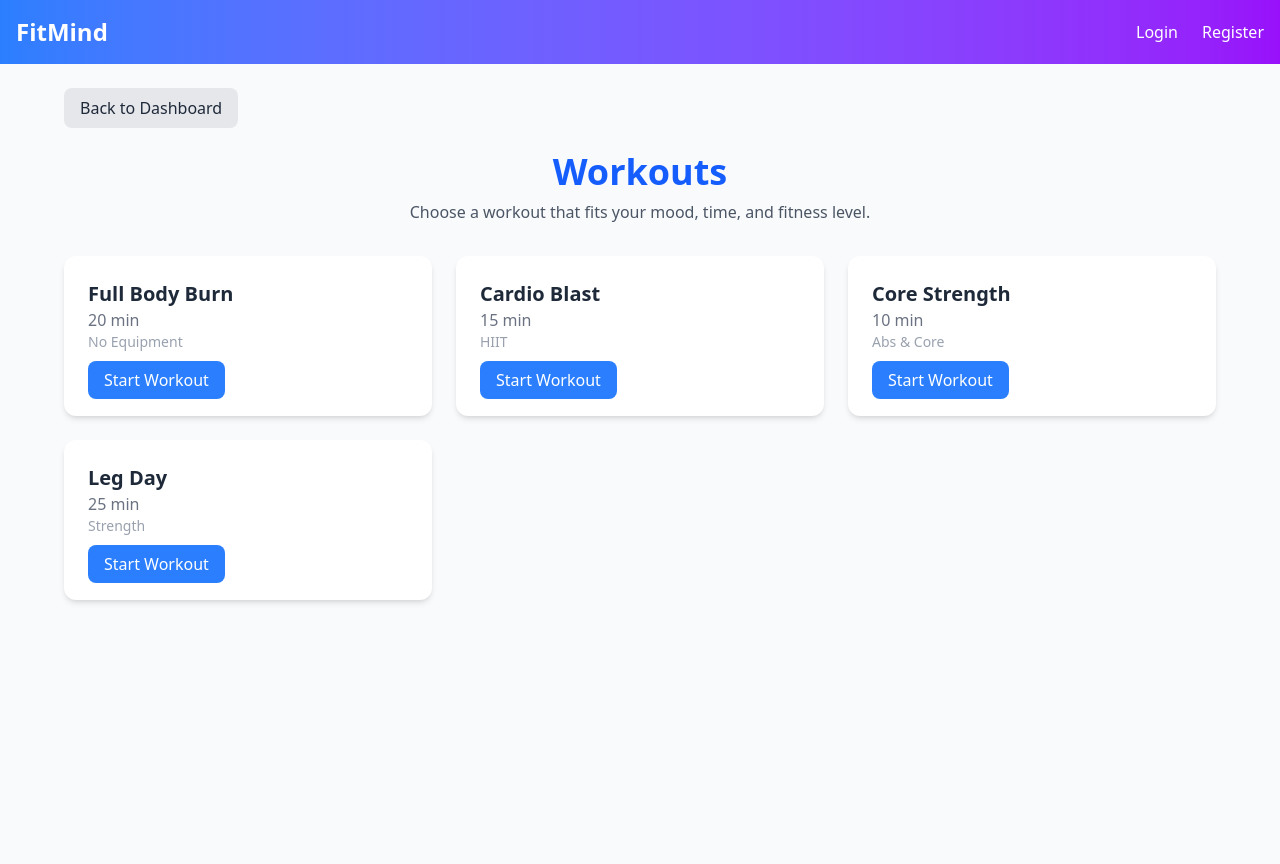
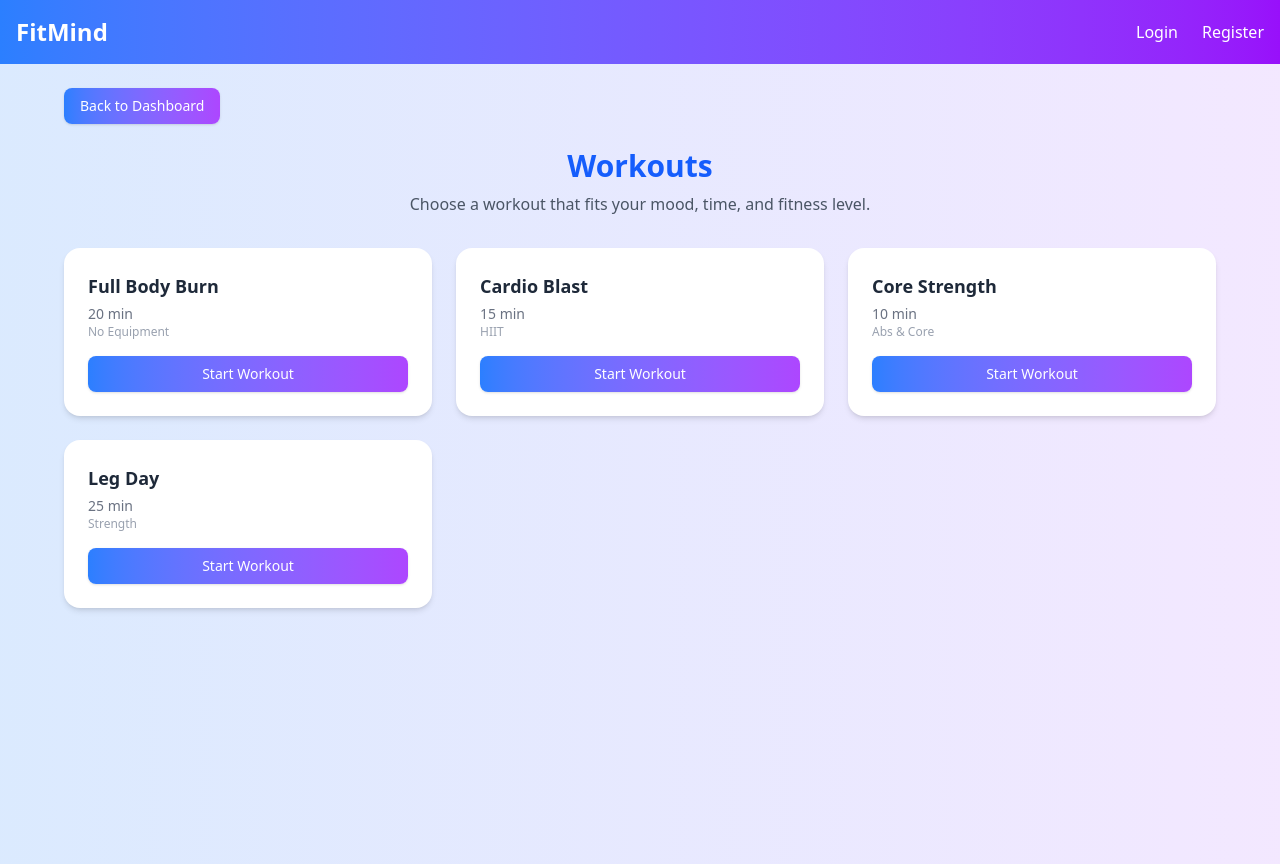
Before and after one commit to ZarinRitu32/FitMind, a React (Vite) app in the folder Frontend/: page /workouts in a window 1280 px wide. Built offline with nearby package versions, Linux system fonts and the light colour scheme.

Commit message:
modified

```diff
--- a/Frontend/src/pages/MentalHealth.jsx
+++ b/Frontend/src/pages/MentalHealth.jsx
@@ -1,29 +1,29 @@
 import { Link, useNavigate } from "react-router-dom";
 
 const activities = [
-  { title:"Morning Meditation",time:"10 min",type:"Guided Audio" },
-  { title:"Deep Breathing Exercise",time:"5 min",type:"Relaxation" },
-  { title:"Gratitude Journaling",time:"15 min",type:"Mindfulness" },
-  { title:"Yoga Flow", time: "20 min",type:"Stretch & Relax" },
+  { title: "Morning Meditation", time: "10 min", type: "Guided Audio" },
+  { title: "Deep Breathing Exercise", time: "5 min", type: "Relaxation" },
+  { title: "Gratitude Journaling", time: "15 min", type: "Mindfulness" },
+  { title: "Yoga Flow", time: "20 min", type: "Stretch & Relax" },
 ];
 
 export default function MentalHealth() {
-  const navigate=useNavigate();
+  const navigate = useNavigate();
 
   return (
-    <div className="min-h-screen bg-gray-50 p-6">
+    <div className="min-h-screen bg-gradient-to-r from-blue-100 to-purple-100 p-6">
       <div className="max-w-6xl mx-auto">
 
         <button
           onClick={() => navigate("/dashboard")}
-          className="mb-6 bg-gray-200 text-gray-800 px-4 py-2 rounded-lg hover:bg-gray-300"
+          className="mb-6 bg-gradient-to-r from-blue-500 to-purple-500 text-white px-4 py-2 rounded-lg font-medium shadow-sm hover:from-blue-600 hover:to-purple-600 transition text-sm"
         >
-          Back to Dashboard
+           Back to Dashboard
         </button>
 
         <div className="mb-8 text-center">
-          <h1 className="text-4xl font-bold text-purple-600">Mental Health</h1>
-          <p className="text-gray-600 mt-2">
+          <h1 className="text-3xl font-extrabold text-purple-600">Mental Health</h1>
+          <p className="text-gray-600 mt-2 text-base">
             Take time to care for your mind as much as your body.
           </p>
         </div>
@@ -32,14 +32,14 @@ export default function MentalHealth() {
           {activities.map((a, i) => (
             <div
               key={i}
-              className="bg-white rounded-xl shadow-md p-6 hover:shadow-lg transition"
+              className="bg-white rounded-2xl shadow-md p-6 hover:shadow-lg hover:scale-[1.02] transition transform"
             >
-              <h2 className="text-xl font-bold text-gray-800">{a.title}</h2>
-              <p className="text-gray-500">{a.time}</p>
-              <p className="text-sm text-gray-400 mb-4">{a.type}</p>
+              <h2 className="text-lg font-semibold text-gray-800">{a.title}</h2>
+              <p className="text-sm text-gray-500 mt-1">{a.time}</p>
+              <p className="text-xs text-gray-400 mb-4">{a.type}</p>
               <Link
                 to="#"
-                className="bg-purple-500 text-white px-4 py-2 rounded-lg hover:bg-purple-600"
+                className="inline-block w-full text-center bg-gradient-to-r from-purple-500 to-purple-600 text-white px-4 py-2 rounded-lg font-medium shadow-sm hover:from-purple-600 hover:to-purple-700 transition text-sm"
               >
                 Try Now
               </Link>
--- a/Frontend/src/pages/Nutrition.jsx
+++ b/Frontend/src/pages/Nutrition.jsx
@@ -1,73 +1,79 @@
 import { useNavigate } from "react-router-dom";
 
-  const bangladeshiPlan = [
+const bangladeshiPlan = [
   {
-    day:"Day 1",
-    breakfast:"Paratha (1 piece) + Boiled Egg + Tea without sugar",
-    lunch:"Steamed Rice + Dal + Grilled Fish + Mixed Vegetables",
-    dinner:"Ruti (2 pcs) + Chicken Curry + Salad"
+    day: "Day 1",
+    breakfast: "Paratha (1 piece) + Boiled Egg + Tea without sugar",
+    lunch: "Steamed Rice + Dal + Grilled Fish + Mixed Vegetables",
+    dinner: "Ruti (2 pcs) + Chicken Curry + Salad",
   },
   {
-    day:"Day 2",
-    breakfast:"Flattened Rice (Chirer Polao) + Boiled Egg + Tea",
-    lunch:"Steamed Rice + Lentils + Hilsa Fish Curry + Spinach",
-    dinner:"Ruti (2 pcs) + Vegetable Curry + Cucumber Salad"
+    day: "Day 2",
+    breakfast: "Flattened Rice (Chirer Polao) + Boiled Egg + Tea",
+    lunch: "Steamed Rice + Lentils + Hilsa Fish Curry + Spinach",
+    dinner: "Ruti (2 pcs) + Vegetable Curry + Cucumber Salad",
   },
   {
-    day:"Day 3",
-    breakfast:"Ruti (2 pcs) + Egg Curry + Tea",
-    lunch:"Brown Rice + Grilled Chicken + Mixed Vegetables",
-    dinner:"Vegetable Khichuri + Salad"
+    day: "Day 3",
+    breakfast: "Ruti (2 pcs) + Egg Curry + Tea",
+    lunch: "Brown Rice + Grilled Chicken + Mixed Vegetables",
+    dinner: "Vegetable Khichuri + Salad",
   },
   {
-    day:"Day 4",
-    breakfast:"Suji + Banana",
-    lunch:"Rice + Moong Dal + Fish Curry + Cauliflower Fry",
-    dinner:"ruti (2 pcs) + Chicken Curry + Salad"
+    day: "Day 4",
+    breakfast: "Suji + Banana",
+    lunch: "Rice + Moong Dal + Fish Curry + Cauliflower Fry",
+    dinner: "Ruti (2 pcs) + Chicken Curry + Salad",
   },
   {
-    day:"Day 5",
-    breakfast:"Paratha (1 piece) + Vegetable Curry + Tea",
-    lunch:"Rice + Lentils + Rui Fish Curry + Mixed Vegetables",
-    dinner:"Vegetable Pulao + Salad"
+    day: "Day 5",
+    breakfast: "Paratha (1 piece) + Vegetable Curry + Tea",
+    lunch: "Rice + Lentils + Rui Fish Curry + Mixed Vegetables",
+    dinner: "Vegetable Pulao + Salad",
   },
   {
-    day:"Day 6",
-    breakfast:"Boiled Egg + Brown Bread (2 slices) + Tea",
-    lunch:"Rice + Chicken Curry + Spinach",
-    dinner:"Khichuri + Fried Eggplant + Salad"
+    day: "Day 6",
+    breakfast: "Boiled Egg + Brown Bread (2 slices) + Tea",
+    lunch: "Rice + Chicken Curry + Spinach",
+    dinner: "Khichuri + Fried Eggplant + Salad",
   },
   {
-    day:"Day 7",
-    breakfast:"Ruti (2 pcs) + Vegetable Curry + Tea",
-    lunch:"Rice + Fish Curry + Mixed Vegetables",
-    dinner:"Ruti (2 pcs) + Lentils + Salad"
-  }
+    day: "Day 7",
+    breakfast: "Ruti (2 pcs) + Vegetable Curry + Tea",
+    lunch: "Rice + Fish Curry + Mixed Vegetables",
+    dinner: "Ruti (2 pcs) + Lentils + Salad",
+  },
 ];
 
 export default function Nutrition() {
   const navigate = useNavigate();
 
   return (
-    <div className="min-h-screen bg-gray-50 p-6">
+    <div className="min-h-screen bg-gradient-to-r from-blue-100 to-purple-100 p-6">
       <div className="max-w-6xl mx-auto">
 
         <button
           onClick={() => navigate("/dashboard")}
-          className="mb-6 bg-gray-200 text-gray-800 px-4 py-2 rounded-lg hover:bg-gray-300"
+          className="mb-6 bg-gradient-to-r from-blue-500 to-purple-500 text-white px-4 py-2 rounded-lg font-medium shadow-sm hover:from-blue-600 hover:to-purple-600 transition text-sm"
         >
-          Back to Dashboard
+           Back to Dashboard
         </button>
 
-        <div className="mb-8 text-center">
-          <h1 className="text-4xl font-bold text-green-600">Nutrition</h1>
-          <p className="text-gray-600 mt-2">
+        <div className="mb-6 text-center">
+          <h1 className="text-3xl font-extrabold text-green-600">Nutrition</h1>
+          <p className="text-gray-600 mt-2 text-base">
             7-Day Diet Plan for a balanced and healthy lifestyle.
           </p>
         </div>
 
-        <div className="overflow-x-auto bg-white rounded-xl shadow-md">
-          <table className="w-full text-left border-collapse">
+        <div className="mb-8 text-center">
+          <button className="w-full sm:w-auto bg-gradient-to-r from-green-500 to-green-600 text-white px-6 py-2 rounded-lg font-semibold shadow-sm hover:from-green-600 hover:to-green-700 transition">
+             Log Your Meal
+          </button>
+        </div>
+
+        <div className="overflow-x-auto bg-white rounded-2xl shadow-md">
+          <table className="w-full text-left border-collapse text-sm md:text-base">
             <thead className="bg-green-500 text-white">
               <tr>
                 <th className="p-3">Day</th>
--- a/Frontend/src/pages/Workouts.jsx
+++ b/Frontend/src/pages/Workouts.jsx
@@ -1,29 +1,28 @@
-import { Link,useNavigate } from "react-router-dom";
+import { Link, useNavigate } from "react-router-dom";
 
 const workouts = [
-  { title:"Full Body Burn",duration:"20 min",type:"No Equipment"},
-  { title:"Cardio Blast",duration:"15 min",type:"HIIT"},
-  { title:"Core Strength",duration:"10 min",type:"Abs & Core"},
-  { title:"Leg Day",duration:"25 min",type:"Strength"},
+  { title: "Full Body Burn", duration: "20 min", type: "No Equipment" },
+  { title: "Cardio Blast", duration: "15 min", type: "HIIT" },
+  { title: "Core Strength", duration: "10 min", type: "Abs & Core" },
+  { title: "Leg Day", duration: "25 min", type: "Strength" },
 ];
 
 export default function Workouts() {
-  const navigate= useNavigate();
+  const navigate = useNavigate();
 
-  return(
-    <div className="min-h-screen bg-gray-50 p-6">
+  return (
+    <div className="min-h-screen bg-gradient-to-r from-blue-100 to-purple-100 p-6">
       <div className="max-w-6xl mx-auto">
-
         <button
           onClick={() => navigate("/dashboard")}
-          className="mb-6 bg-gray-200 text-gray-800 px-4 py-2 rounded-lg hover:bg-gray-300"
+          className="mb-6 bg-gradient-to-r from-blue-500 to-purple-500 text-white px-4 py-2 rounded-lg font-medium shadow-sm hover:from-blue-600 hover:to-purple-600 transition text-sm"
         >
-           Back to Dashboard
+          Back to Dashboard
         </button>
 
         <div className="mb-8 text-center">
-          <h1 className="text-4xl font-bold text-blue-600">Workouts</h1>
-          <p className="text-gray-600 mt-2">
+          <h1 className="text-3xl font-extrabold text-blue-600">Workouts</h1>
+          <p className="text-gray-600 mt-2 text-base">
             Choose a workout that fits your mood, time, and fitness level.
           </p>
         </div>
@@ -32,14 +31,14 @@ export default function Workouts() {
           {workouts.map((w, i) => (
             <div
               key={i}
-              className="bg-white rounded-xl shadow-md p-6 hover:shadow-lg transition"
+              className="bg-white rounded-2xl shadow-md p-6 hover:shadow-lg hover:scale-[1.02] transition transform"
             >
-              <h2 className="text-xl font-bold text-gray-800">{w.title}</h2>
-              <p className="text-gray-500">{w.duration}</p>
-              <p className="text-sm text-gray-400 mb-4">{w.type}</p>
+              <h2 className="text-lg font-semibold text-gray-800">{w.title}</h2>
+              <p className="text-sm text-gray-500 font-medium mt-1">{w.duration}</p>
+              <p className="text-xs text-gray-400 mb-4">{w.type}</p>
               <Link
                 to="#"
-                className="bg-blue-500 text-white px-4 py-2 rounded-lg hover:bg-blue-600"
+                className="inline-block w-full text-center bg-gradient-to-r from-blue-500 to-purple-500 text-white px-4 py-2 rounded-lg font-medium shadow-sm hover:from-blue-600 hover:to-purple-600 transition text-sm"
               >
                 Start Workout
               </Link>
```
